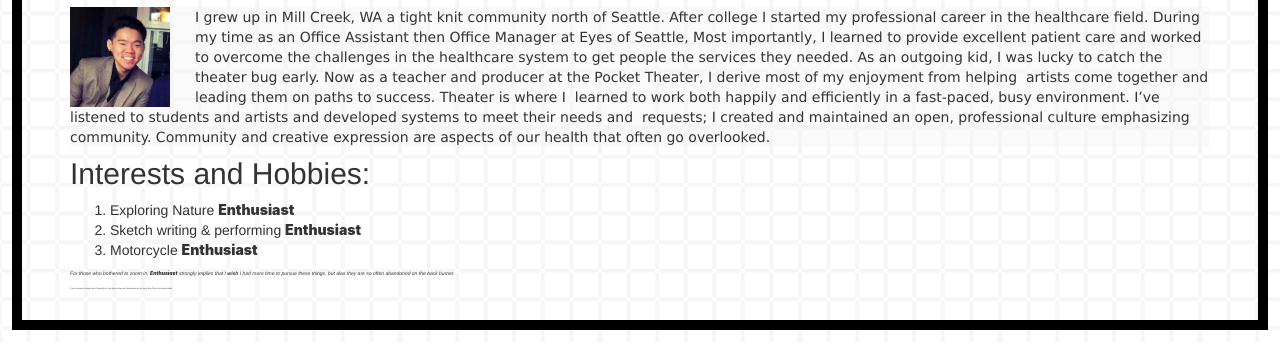
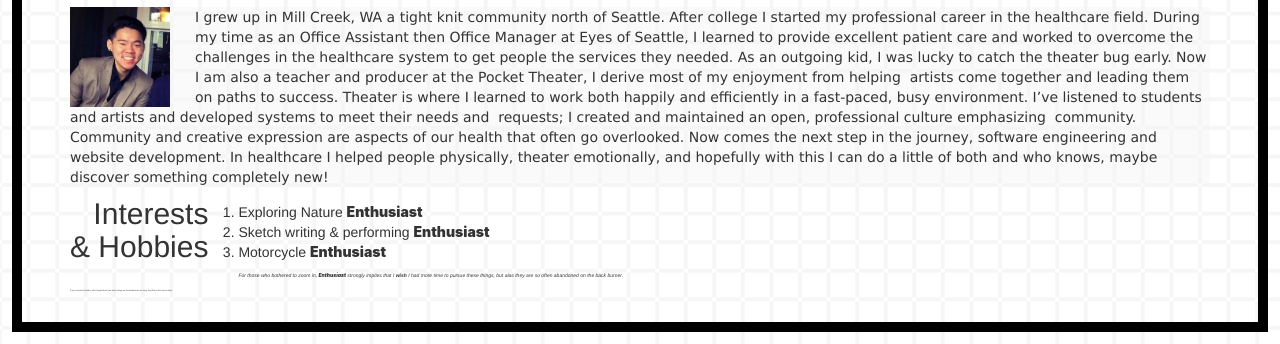
Before and after one commit to chyoon2/portfolio, a plain HTML site: page index.html in a window 1280 px wide. Shown: the part 615-959 px from the top of the page. Drawn offline with nearby package versions, Linux system fonts and the light colour scheme.

Commit message:
float H4 and change margins on many classes.

```diff
--- a/css/styles.css
+++ b/css/styles.css
@@ -26,6 +26,10 @@ h3 {
 }
 h4 {
   font-size: 30px;
+  float: left;
+  margin-right: 30px;
+  margin-top: 0;
+  text-align: right;
 }
 .web {
   float:left;
@@ -37,13 +41,18 @@ h4 {
   text-align: center;
   background-color: rgb(245,245,245,0.50);
 }
-  ul {
+ul {
   text-align: center;
+}
+ol {
+  margin-top: 15px;
+
 }
 .about {
   font-family:Verdana, Geneva, Tahoma, sans-serif;
   font-style: 12px;
   background-color: rgb(245,245,245,0.50);
+  margin-bottom: 10px;
 }
 .time {
   font-family: -apple-system, BlinkMacSystemFont, 'Segoe UI', Roboto, Oxygen, Ubuntu, Cantarell, 'Open Sans', 'Helvetica Neue', sans-serif;
--- a/index.html
+++ b/index.html
@@ -70,13 +70,15 @@
         <h3>About Me:</h3>
         <img src="img/0.jpg" alt="A photo of Christopher.">
         <p class="about"> I grew up in Mill Creek, WA a tight knit community north of Seattle. After college I started my professional career in the healthcare field.
-          During my time as an Office Assistant then Office Manager at Eyes of Seattle, Most importantly, I learned to provide excellent patient care and worked to overcome
-          the challenges in the healthcare system to get people the services they needed. As an outgoing kid, I was lucky to catch the theater bug early. Now as a teacher
-          and producer at the Pocket Theater, I derive most of my enjoyment from helping  artists come together and leading them on paths to success. Theater is where I  learned
-          to work both happily and efficiently in a fast-paced, busy environment. I’ve  listened to students and artists and developed systems to meet their needs and  requests;
+          During my time as an Office Assistant then Office Manager at Eyes of Seattle, I learned to provide excellent patient care and worked to overcome
+          the challenges in the healthcare system to get people the services they needed. As an outgoing kid, I was lucky to catch the theater bug early. Now I am also a teacher
+          and producer at the Pocket Theater, I derive most of my enjoyment from helping  artists come together and leading them on paths to success. Theater is where I learned
+          to work both happily and efficiently in a fast-paced, busy environment. I’ve listened to students and artists and developed systems to meet their needs and  requests;
           I created and maintained an open, professional culture emphasizing  community. Community and creative expression are aspects of our health that often go overlooked.
+          Now comes the next step in the journey, software engineering and website development. In healthcare I helped people physically, theater emotionally, and hopefully with
+          this I can do a little of both and who knows, maybe discover something completely new!
         </p>
-        <h4>Interests and Hobbies:</h4>
+        <h4>Interests</br>& Hobbies</h4>
           <p class="about">
             <ol>
               <li>Exploring Nature <span class="time">Enthusiast</span></li>
```
Also changed, not shown: 1 other file.
